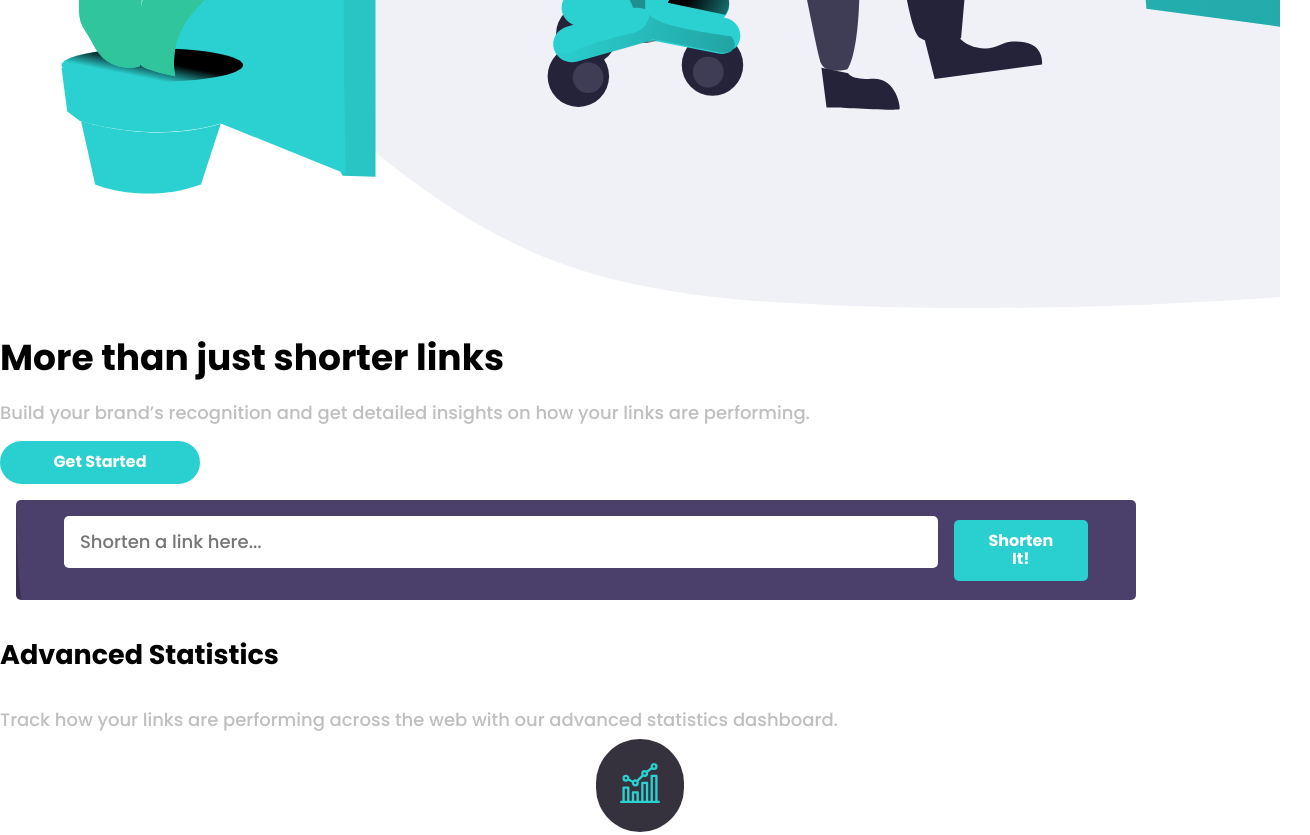
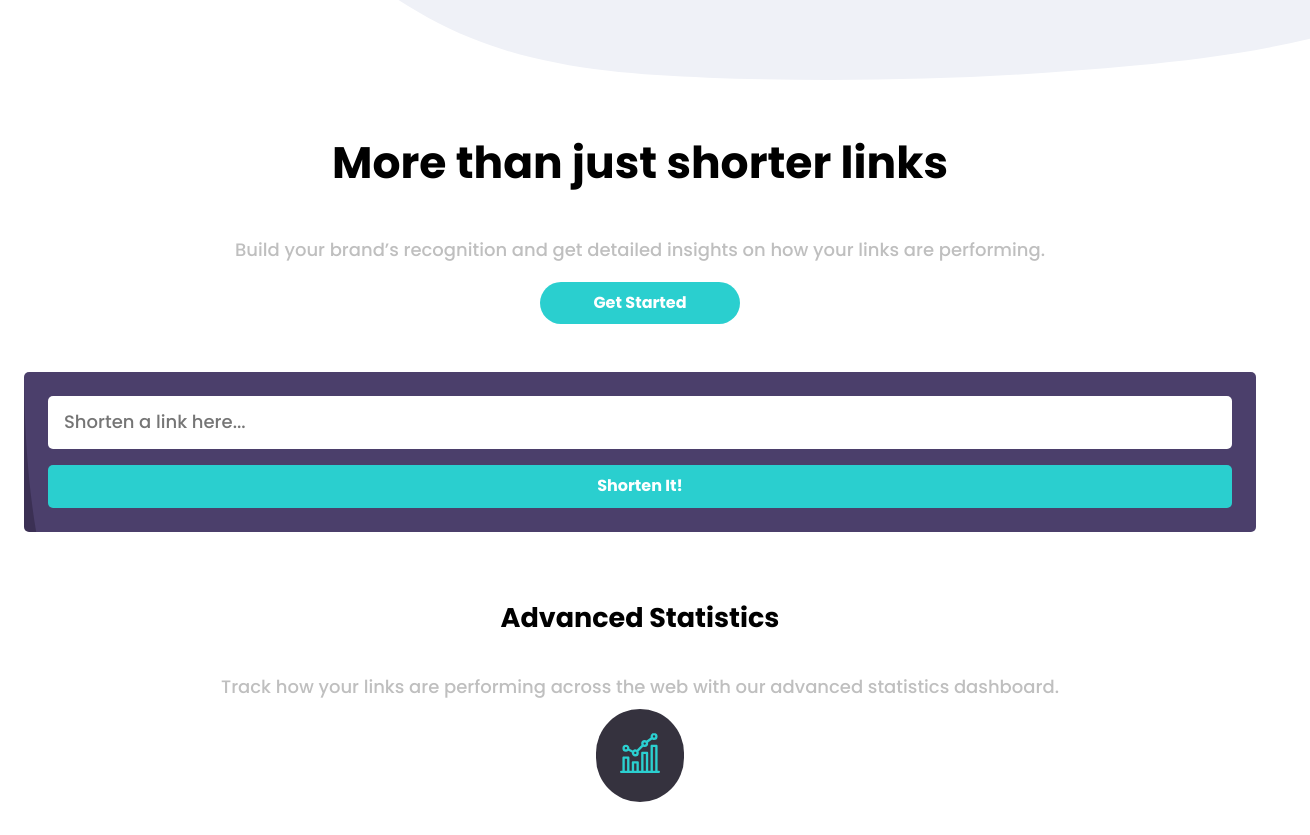
Before and after one commit to PhilJG/url-shortening-api, a website: page index.html in a window 1280 px wide. Shown: the part 1100-1935 px from the top of the page, 1310 px wide, since content can reach past the window. Drawn offline with Linux system fonts and the light colour scheme.

Commit message:
updated input section

```diff
--- a/index.html
+++ b/index.html
@@ -65,10 +65,10 @@
         </div>
       </div>
 
-<div class="section">
+<div class="shorten">
       <div class="shorten__input ">
         <div action="" class="shorten__input--form">
-          <label for="url shortening input"></label>
+
           <input
             type="text"
             class="shorten__input--field"
--- a/sass/1-abstracts/_mixins.scss
+++ b/sass/1-abstracts/_mixins.scss
@@ -9,7 +9,7 @@
 }
 
 @mixin section-mobile-padding {
-  padding: 1.5rem 1.5rem 0 1.5rem;
+  padding: 1.5rem;
 }
 @mixin section-desktop-padding {
   width: 80%;
--- a/sass/2-base/_typography.scss
+++ b/sass/2-base/_typography.scss
@@ -1,15 +1,15 @@
-@include breakpoint(mobile) {
-}
-
-@include breakpoint(desktop) {
-}
 body {
   font-size: 18px;
   font-family: "Poppins", sans-serif;
 }
 
+h1 {
+  font-size: 2.75rem;
+}
+
 p {
   color: $gray;
+  line-height: 1.75rem;
 }
 
 ul {
--- a/sass/4-layout/_feature.scss
+++ b/sass/4-layout/_feature.scss
@@ -1,10 +1,10 @@
 .feature {
-  display: flex;
-  flex-direction: column;
+  @include flex-column;
+  @include section-mobile-padding;
+  text-align: center;
 
   .feature__card {
-    display: flex;
-    flex-direction: column;
+    @include flex-column;
     align-items: center;
     background-color: white;
     margin: 2.5rem 0;
--- a/sass/4-layout/_hero.scss
+++ b/sass/4-layout/_hero.scss
@@ -3,23 +3,18 @@
   padding: 0;
   .hero__img {
     overflow: hidden;
-    /* Hero Section */
+    transform: translateX(30px);
+
     .hero__img--mobile {
-      width: 160%;
-    }
-    .hero__txt {
-      @include flex-column;
-      @include section-mobile-padding;
-      h1,
-      p {
-        text-align: center;
-      }
+      width: 130%;
     }
   }
 }
-@include breakpoint(desktop) {
+.hero__txt {
+  @include flex-column;
+  @include section-mobile-padding;
   h1,
   p {
-    text-align: left;
+    text-align: center;
   }
 }
--- a/sass/4-layout/_input.scss
+++ b/sass/4-layout/_input.scss
@@ -1,41 +1,30 @@
 .shorten__input {
+  @include section-mobile-padding;
+
+  .shorten__input--form {
     background-image: url(/images/bg-shorten-mobile.svg);
     background-color: $dark-violet;
-  padding: 1rem;
     background-repeat: no-repeat;
-  margin: 1rem;
     border-radius: 5px;
     background-size: cover;
-
-  .shorten__input--form {
-    @include flex-row;
-  }
+    @include flex-column;
+    @include section-mobile-padding;
     .shorten__input--field {
       padding: 1rem;
       border-radius: 5px;
       outline: none;
       border: none;
       margin-bottom: 1rem;
-  }
-}
-
-.shorten__input {
-  @include section-desktop-padding;
-
-  .shorten__input--form {
-    display: flex;
-    flex-direction: row;
-
       .shorten__input--field {
         padding: 1rem;
         border-radius: 5px;
         outline: none;
         border: none;
         margin-right: 1rem;
-      width: 100%;
       }
       .btn__shorten {
         width: auto;
       }
     }
   }
+}
```
Also changed, not shown: css/main.css, css/style.css, 1 other file. Lines whose indentation alone changed are shown as unchanged.
